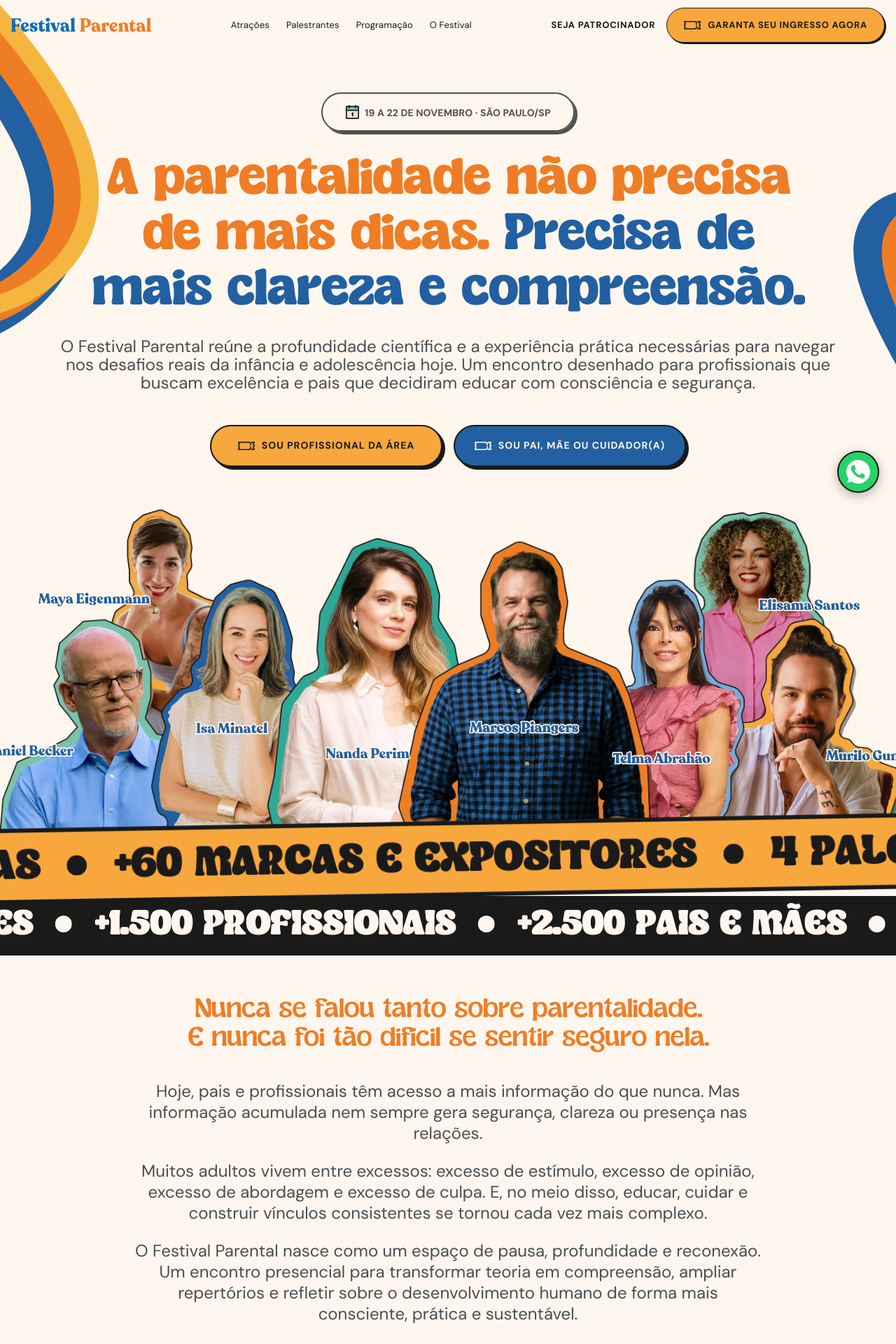
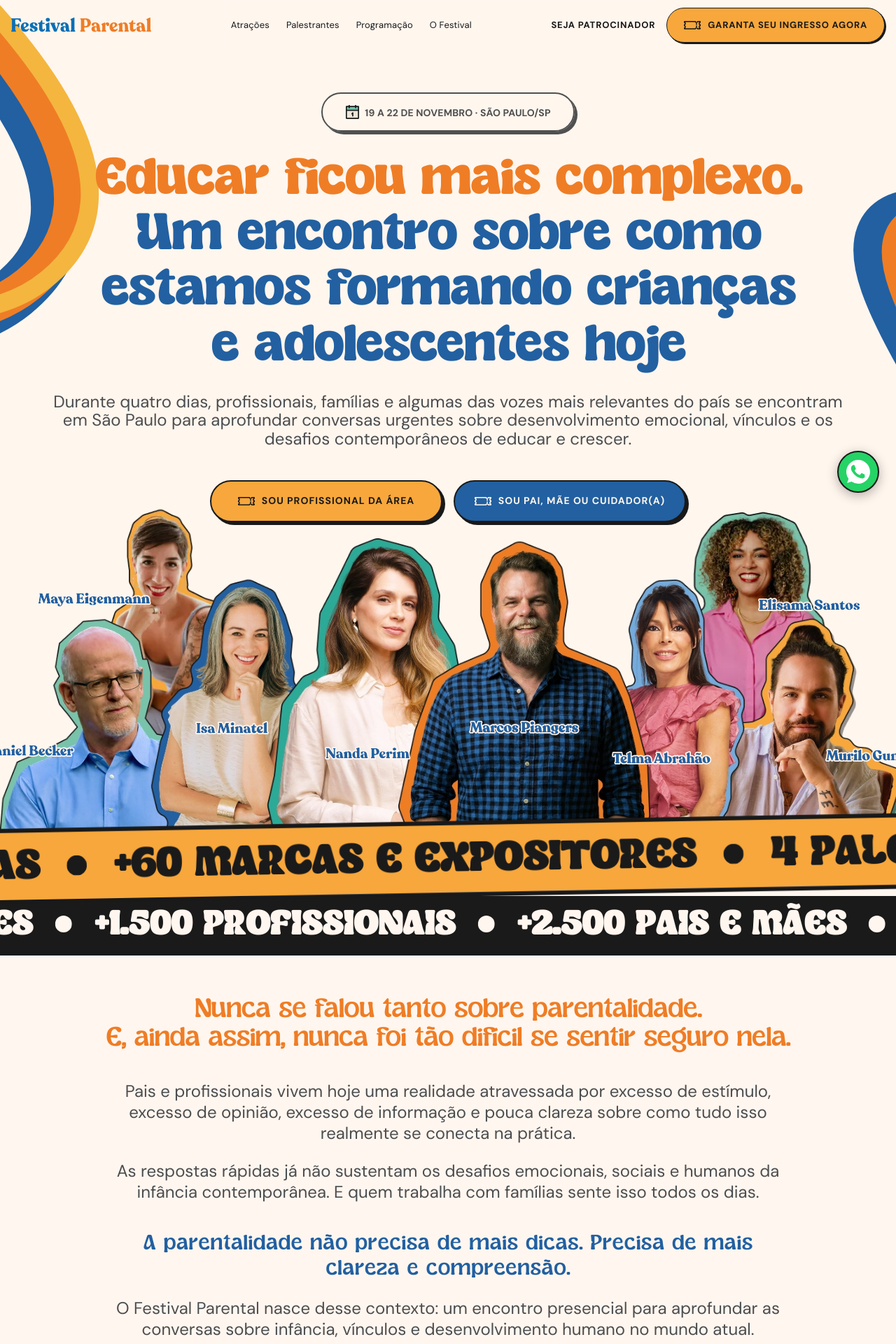
Before and after one commit to oanthonydesign/-LP-Festival-parental, a Next.js app: page / in a window 1280 px wide. Shown: the top 1920 px of the page at 70% size. Built offline with nearby package versions, Linux system fonts and the light colour scheme.

Commit message:
chore(copy): refina textos, headlines e adiciona frases de destaque nas seções da landing page

```diff
--- a/src/components/sections/HeroSection.tsx
+++ b/src/components/sections/HeroSection.tsx
@@ -45,16 +45,16 @@ export default function HeroSection() {
                     </div>
 
                     {/* Headline */}
-                    <h1 className="font-sugar-peachy font-bold text-[#ef7d25] text-[44px] sm:text-[52px] md:text-[72px] lg:text-[88px] text-center leading-[0.8] md:leading-[0.9] tracking-[-1.4px] sm:tracking-[-1.5px] md:tracking-[-2px] lg:tracking-[-2.6px] relative px-4 md:px-0 max-w-[1100px] w-[92%] text-balance">
+                    <h1 className="font-sugar-peachy font-bold text-[#ef7d25] text-[44px] sm:text-[52px] md:text-[72px] lg:text-[88px] text-center leading-[0.8] md:leading-[0.9] tracking-[-1.4px] sm:tracking-[-1.5px] md:tracking-[-2px] lg:tracking-[-2.6px] relative px-4 md:px-0 max-w-[1200px] w-[92%] text-balance">
                         <span className="mt-1">
-                            A parentalidade não precisa de mais dicas. <span className="text-[#2260a1]">Precisa de mais clareza e compreensão.</span>
+                            Educar ficou mais complexo. <span className="text-[#2260a1]">Um encontro sobre como estamos formando crianças e adolescentes hoje</span>
                         </span>
                     </h1>
 
                     {/* Subtext */}
                     <div className="font-dm-sans text-[#4c4d4f] text-[18px] sm:text-[20px] md:text-[24px] text-center leading-[1.2] md:leading-[1.1] flex flex-col gap-3 md:gap-4 max-w-full md:max-w-[1150px] px-2 md:px-0">
                         <p>
-                            O Festival Parental reúne a profundidade científica e a experiência prática necessárias para navegar nos desafios reais da infância e adolescência hoje. Um encontro desenhado para profissionais que buscam excelência e pais que decidiram educar com consciência e segurança.
+                            Durante quatro dias, profissionais, famílias e algumas das vozes mais relevantes do país se encontram em São Paulo para aprofundar conversas urgentes sobre desenvolvimento emocional, vínculos e os desafios contemporâneos de educar e crescer.
                         </p>
                     </div>
                 </div>
--- a/src/components/sections/HeroSectionV2.tsx
+++ b/src/components/sections/HeroSectionV2.tsx
@@ -278,13 +278,13 @@ export default function HeroSectionV2() {
 
                     <h1 className="font-sugar-peachy font-bold text-[#ef7d25] text-[36px] sm:text-[52px] md:text-[72px] lg:text-[88px] text-center leading-[0.8] md:leading-[0.9] tracking-[-1.4px] sm:tracking-[-1.5px] md:tracking-[-2px] lg:tracking-[-2.6px] relative px-4 md:px-0 max-w-[1100px] w-full text-balance">
                         <span className="mt-1">
-                            A parentalidade não precisa de mais dicas. <span className="text-[#2260a1]">Precisa de mais clareza e compreensão.</span>
+                            Educar ficou mais complexo precisa de mais dicas. <span className="text-[#2260a1]">Um encontro sobre como estamos formando crianças e adolescentes hoje.</span>
                         </span>
                     </h1>
 
                     <div className="font-dm-sans text-[#4c4d4f] text-[18px] sm:text-[20px] md:text-[24px] text-center leading-[1.2] md:leading-[1.1] flex flex-col gap-3 md:gap-4 max-w-full md:max-w-[900px] px-2 md:px-0">
                         <p>
-                            O Festival Parental reúne a profundidade científica e a experiência prática necessárias para navegar nos desafios reais da infância e adolescência hoje. Um encontro desenhado para profissionais que buscam excelência e pais que decidiram educar com consciência e segurança.
+                            Durante quatro dias, profissionais, famílias e algumas das vozes mais relevantes do país se encontram em São Paulo para aprofundar conversas urgentes sobre desenvolvimento emocional, vínculos e os desafios contemporâneos de educar e crescer.
                         </p>
 
                     </div>
--- a/src/components/sections/PreTicketSection.tsx
+++ b/src/components/sections/PreTicketSection.tsx
@@ -12,19 +12,21 @@ export default function PreTicketSection() {
 
                 <div className="flex flex-col items-center gap-8 text-center">
                     <h2 className="font-sugar-peachy text-white text-[32px] md:text-[32px] lg:text-[46px] leading-[0.9] tracking-[-1.5px] md:tracking-[-2px] max-w-[1000px]">
-                        Nunca houve tanta informação disponível sobre infância, educação e desenvolvimento emocional. <span className="text-[#f7a73c]">E talvez nunca tenha sido tão difícil decidir em quem confiar,</span> o que aplicar e como sustentar tudo isso na vida real.
+                        Nunca houve tanta informação disponível sobre infância, educação e desenvolvimento emocional. <span className="text-[#f7a73c]">E talvez nunca tenha sido tão difícil encontrar clareza no meio de tantas vozes, abordagens e respostas rápidas.</span>
                     </h2>
-                    <p className="font-sugar-peachy text-white text-[32px] md:text-[32px] lg:text-[46px] leading-[0.9] tracking-[-1.5px] md:tracking-[-2px] max-w-[1000px]">
-                        Foi dessa necessidade que nasceu o Festival Parental.
+                    <p className="font-dm-sans text-white text-[18px] md:text-[24px] leading-tight md:leading-snug">
+                        O Festival Parental nasce desse momento.
                     </p>
 
                     <div className="flex flex-col gap-6 max-w-[1000px]">
                         <p className="font-dm-sans text-white text-[18px] md:text-[24px] leading-tight md:leading-snug">
-                            Uma evolução natural do Congresso Internacional de Educação Parental, que há seis edições reúne algumas das principais referências do país para discutir vínculo, desenvolvimento humano e relações familiares com profundidade, rigor e prática.
+                            Um encontro presencial para aprofundar as conversas sobre infância, adolescência e relações humanas que o mundo atual exige, reunindo famílias, profissionais e algumas das vozes mais relevantes do país em torno de uma pergunta comum:
                         </p>
-                        <p className="font-dm-sans text-white text-[18px] md:text-[24px] leading-tight md:leading-snug">
-                            O Festival amplia esse encontro. Um espaço onde diferentes perspectivas deixam de competir por atenção e passam a construir compreensão, clareza e caminhos mais conscientes para quem vive e trabalha com famílias.
-                        </p>
+                        <div className="flex flex-col font-sugar-peachy justify-center relative text-[26px] lg:text-[36px] w-full max-w-[900px] mt-4 mx-auto leading-[1] text-white">
+                            <p>
+                                Como educar, crescer e construir vínculos de forma mais consciente hoje?
+                            </p>
+                        </div>
                     </div>
                 </div>
             </div>
--- a/src/components/sections/Section2.tsx
+++ b/src/components/sections/Section2.tsx
@@ -39,21 +39,28 @@ export default function Section2() {
                     <div className="flex flex-col gap-6 items-center w-full max-w-[1200px]">
                         <div className="flex flex-col font-sugar-peachy justify-center relative text-[#ef7d25] text-[36px] md:text-[46px] tracking-[-1.3px] md:tracking-[-1.4px] leading-[0.9]">
                             <p className="whitespace-pre-wrap break-words">Nunca se falou tanto sobre parentalidade.</p>
-                            <p className="whitespace-pre-wrap break-words">E nunca foi tão difícil se sentir seguro nela.</p>
+                            <p className="whitespace-pre-wrap break-words">E, ainda assim, nunca foi tão difícil se sentir seguro nela.</p>
                         </div>
                     </div>
 
                     {/* Text Group */}
-                    <div className="flex flex-col items-center w-full max-w-[900px]">
+                    <div className="flex flex-col items-center w-full max-w-[1000px]">
                         <div className="flex flex-col gap-6 font-dm-sans justify-center leading-tight relative text-[#4c4d4f] text-[18px] lg:text-[24px]">
                             <p>
-                                Hoje, pais e profissionais têm acesso a mais informação do que nunca. Mas informação acumulada nem sempre gera segurança, clareza ou presença nas relações.
+                                Pais e profissionais vivem hoje uma realidade atravessada por excesso de estímulo, excesso de opinião, excesso de informação e pouca clareza sobre como tudo isso realmente se conecta na prática.
                             </p>
                             <p>
-                                Muitos adultos vivem entre excessos: excesso de estímulo, excesso de opinião, excesso de abordagem e excesso de culpa. E, no meio disso, educar, cuidar e construir vínculos consistentes se tornou cada vez mais complexo.
+                                As respostas rápidas já não sustentam os desafios emocionais, sociais e humanos da infância contemporânea. E quem trabalha com famílias sente isso todos os dias.
                             </p>
+
+                            <div className="flex flex-col font-sugar-peachy justify-center relative text-[26px] lg:text-[36px] w-full max-w-[900px] mt-4 mx-auto leading-[1] text-[#2260A1]">
+                                <p>
+                                    A parentalidade não precisa de mais dicas. Precisa de mais clareza e compreensão.
+                                </p>
+                            </div>
+
                             <p>
-                                O Festival Parental nasce como um espaço de pausa, profundidade e reconexão. Um encontro presencial para transformar teoria em compreensão, ampliar repertórios e refletir sobre o desenvolvimento humano de forma mais consciente, prática e sustentável.
+                                O Festival Parental nasce desse contexto: um encontro presencial para aprofundar as conversas sobre infância, vínculos e desenvolvimento humano no mundo atual.
                             </p>
                         </div>
                     </div>
--- a/src/components/sections/Section5.tsx
+++ b/src/components/sections/Section5.tsx
@@ -148,7 +148,7 @@ function Container1() {
     return (
         <div className="content-stretch flex flex-col items-start pb-[0.605px] relative shrink-0 w-full" data-name="Container">
             <div className="flex flex-col font-dm-sans font-normal justify-center leading-[0] relative shrink-0 text-[#191919] text-[16px] w-full" style={{ fontVariationSettings: "'opsz' 14" }}>
-                <p className="leading-[1.1] whitespace-pre-wrap">Um encontro entre quem vive e quem estuda a parentalidade, no mesmo espaço de troca e aprendizado</p>
+                <p className="leading-[1.1] whitespace-pre-wrap">Um encontro entre quem vive e quem estuda a parentalidade</p>
             </div>
         </div>
     );
--- a/src/components/sections/Section7.tsx
+++ b/src/components/sections/Section7.tsx
@@ -155,13 +155,13 @@ function Content() {
         <div className="flex flex-col gap-[32px] md:gap-[48px] items-center relative z-10 text-[#191919] text-center w-full px-6" data-name="Content">
             <div className="flex flex-col font-sugar-peachy justify-center relative max-w-[900px] w-full">
                 <h2 className="text-[36px] lg:text-[68px] leading-[0.85] whitespace-pre-wrap">
-                    Há 7 edições, responsável por decidir e mudar o futuro da Educação Parental no Brasil
+                    Há sete edições, reunindo as vozes que ajudam a aprofundar a parentalidade no Brasil.
                 </h2>
             </div>
 
             <div className="flex flex-col font-dm-sans font-medium relative max-w-[800px] w-full text-[18px] lg:text-[22px]">
                 <p className="leading-[1.2] whitespace-pre-wrap">
-                    São quatro dias de programação que misturam ciência, prática e experiências reais com o objetivo de transformar a forma como vivemos a parentalidade no Brasil.
+                    Quatro dias de encontros, palestras e experiências que conectam ciência, prática e vida real para aprofundar as conversas sobre infância, desenvolvimento humano e relações familiares.
                 </p>
             </div>
 
@@ -169,7 +169,7 @@ function Content() {
 
             <div className="flex flex-col font-sugar-peachy justify-center relative text-[24px] lg:text-[32px] w-full max-w-[842px] mt-4">
                 <p className="leading-[0.9] text-[#2260A1]">
-                    Profissionais e famílias, lado a lado, com um objetivo em comum: transformar a educação no Brasil.
+                    Profissionais e famílias, lado a lado, aprofundando as conversas que a infância e o mundo atual exigem.
                 </p>
             </div>
         </div>
--- a/src/components/sections/Section8.tsx
+++ b/src/components/sections/Section8.tsx
@@ -104,7 +104,7 @@ export default function Section8() {
                         bgColor="#3399CC"
                         textColor="text-[#fff6ef]"
                         heading="Para profissionais que trabalham com famílias"
-                        subtext="Quatro dias de aprofundamento técnico para quem enfrenta a complexidade das relações familiares na prática, com base científica, troca qualificada e caminhos para transformar teoria em intervenção real com famílias."
+                        subtext="Quatro dias de repertório para quem enfrenta a complexidade das relações familiares na prática, com base científica, troca qualificada e caminhos para transformar teoria em intervenção real com famílias."
                         image={imgProfissionais}
                         badgeText="2|eventos|em 1 só"
                     />
@@ -113,7 +113,7 @@ export default function Section8() {
                         bgColor="#ED9F8C"
                         textColor="text-[#191919]"
                         heading="Para pais, mães e cuidadores"
-                        subtext="Dois dias de conversas acessíveis e profundas, com palestras, reflexões e experiências para lidar com os desafios reais da criação de filhos hoje com clareza, sem julgamentos ou fórmulas prontas."
+                        subtext="Dois dias de conversas acessíveis e profundas, com reflexões e experiências para lidar com os desafios reais da criação de filhos hoje com clareza, sem julgamentos ou fórmulas prontas."
                         image={imgPais}
                     />
                 </div>
```
Also changed, not shown: src/components/sections/SectionForWho.tsx (+11 -11 lines), src/components/sections/SectionTakeaways.tsx (+13 -13 lines).
